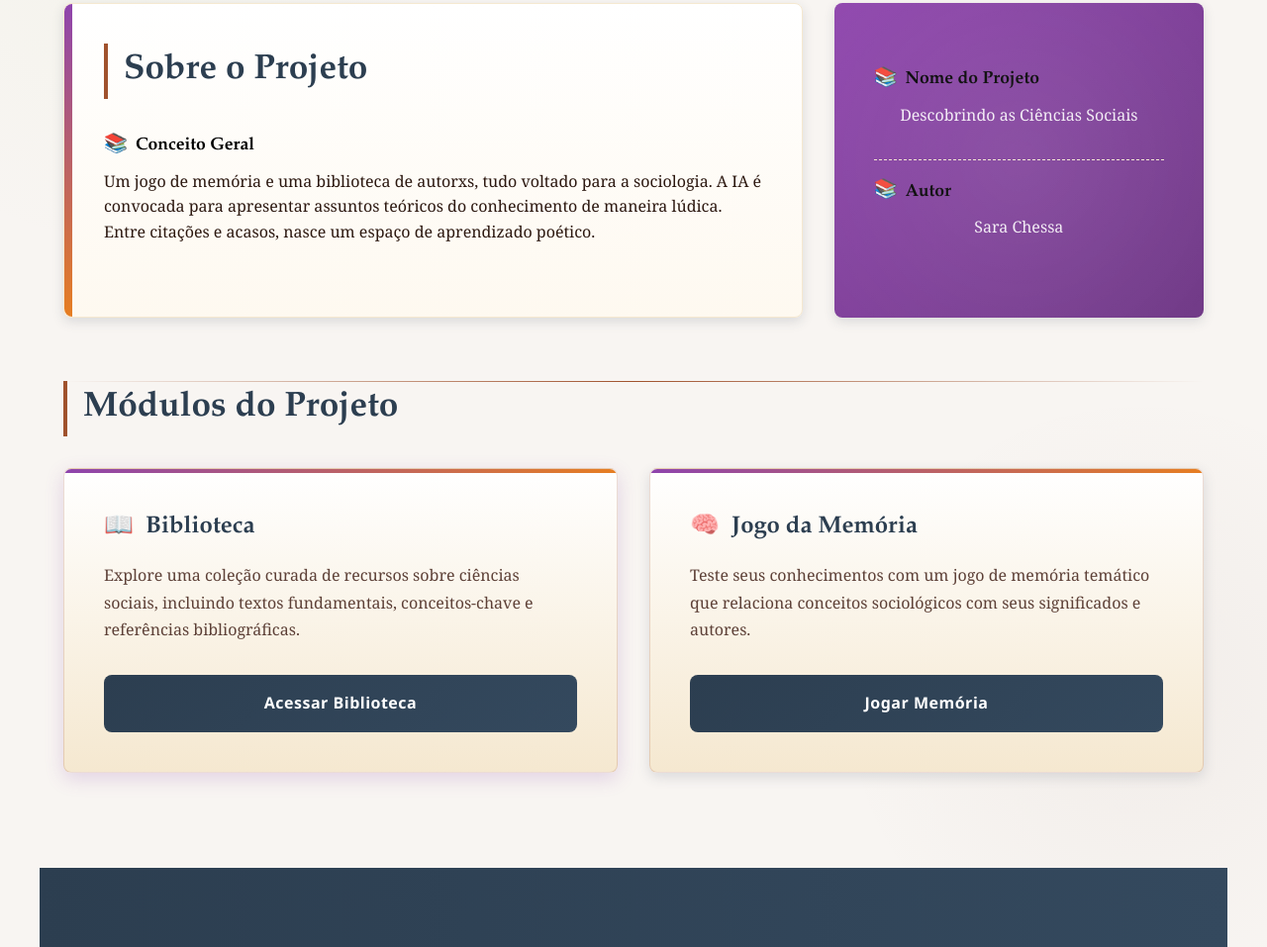
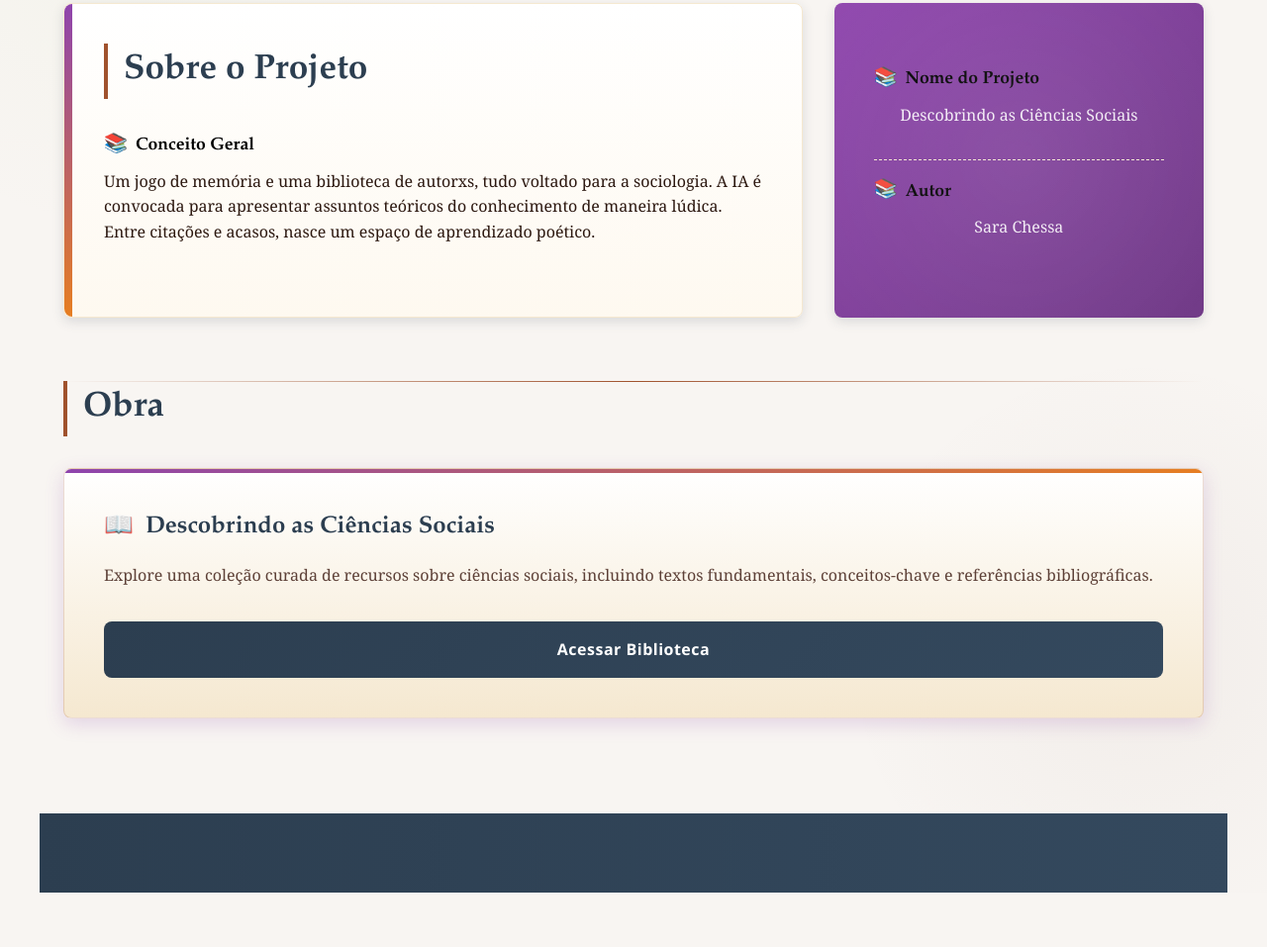
Before and after one commit to observatorioctrls/IndexOficinaObras, a plain HTML site: page SARA/index.html in a window 1280 px wide. Shown: the part 304-1261 px from the top of the page at 99% size. After the commit the page ends 1206 px from the top, so only its background shows below. Drawn offline with Linux system fonts and the light colour scheme.

Commit message:
Update index.html

```diff
--- a/SARA/index.html
+++ b/SARA/index.html
@@ -41,18 +41,14 @@
             </section>
 
             <section id="modules" class="modules">
-                <h2>Módulos do Projeto</h2>
+                <h2>Obra</h2>
                 <div class="modules-grid">
                     <div class="module-card">
-                        <h3>Biblioteca</h3>
+                        <h3>Descobrindo as Ciências Sociais</h3>
                         <p>Explore uma coleção curada de recursos sobre ciências sociais, incluindo textos fundamentais, conceitos-chave e referências bibliográficas.</p>
-                        <a href="https://sara-descobrindo-as-ciencias-sociais-6tmemurfb.vercel.app/biblioteca/dist/index.html" class="module-link">Acessar Biblioteca</a>
+                        <a href="https://sara-descobrindo-as-ciencias-sociai.vercel.app/" class="module-link">Acessar Biblioteca</a>
                     </div>
-                    <div class="module-card">
-                        <h3>Jogo da Memória</h3>
-                        <p>Teste seus conhecimentos com um jogo de memória temático que relaciona conceitos sociológicos com seus significados e autores.</p>
-                        <a href="https://sara-descobrindo-as-ciencias-sociais-6tmemurfb.vercel.app/memoria/dist/index.html" class="module-link">Jogar Memória</a>
-                    </div>
+
                 </div>
             </section>
         </main>
@@ -62,4 +58,5 @@
         </footer>
     </div>
 </body>
+
 </html>
```
